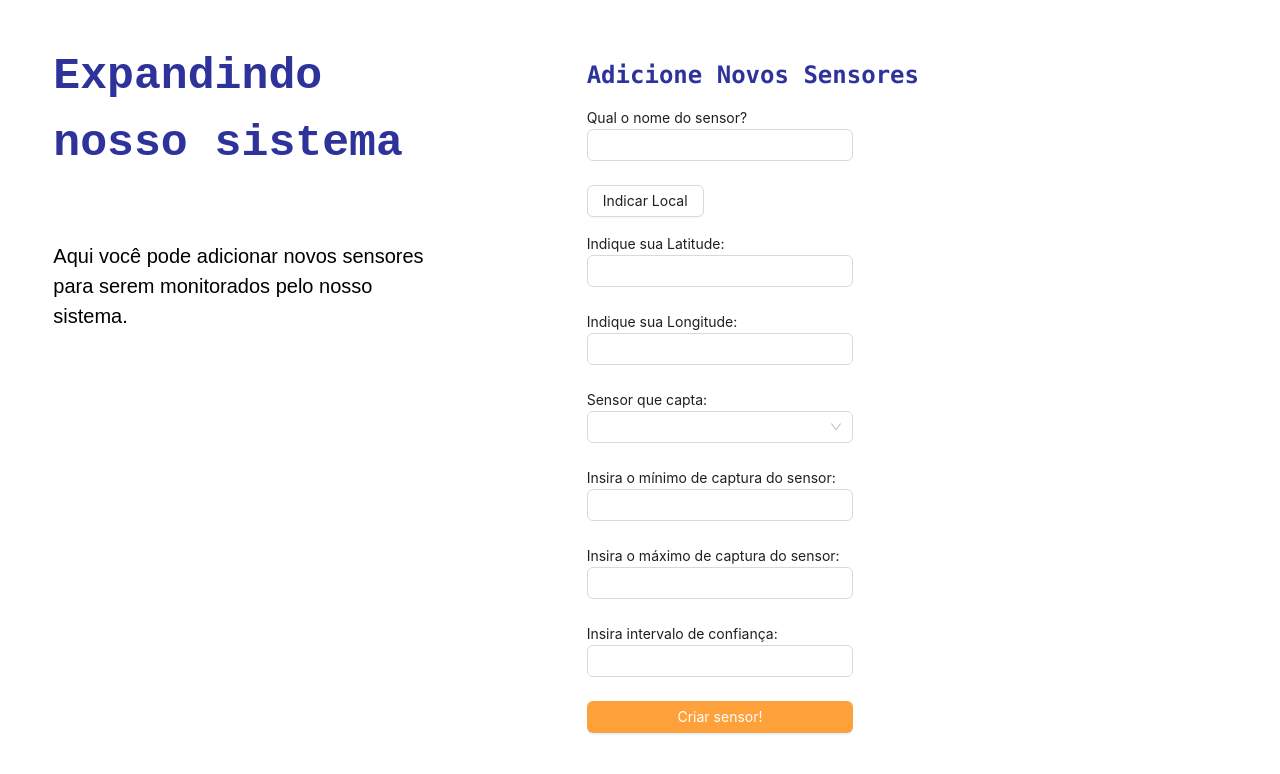
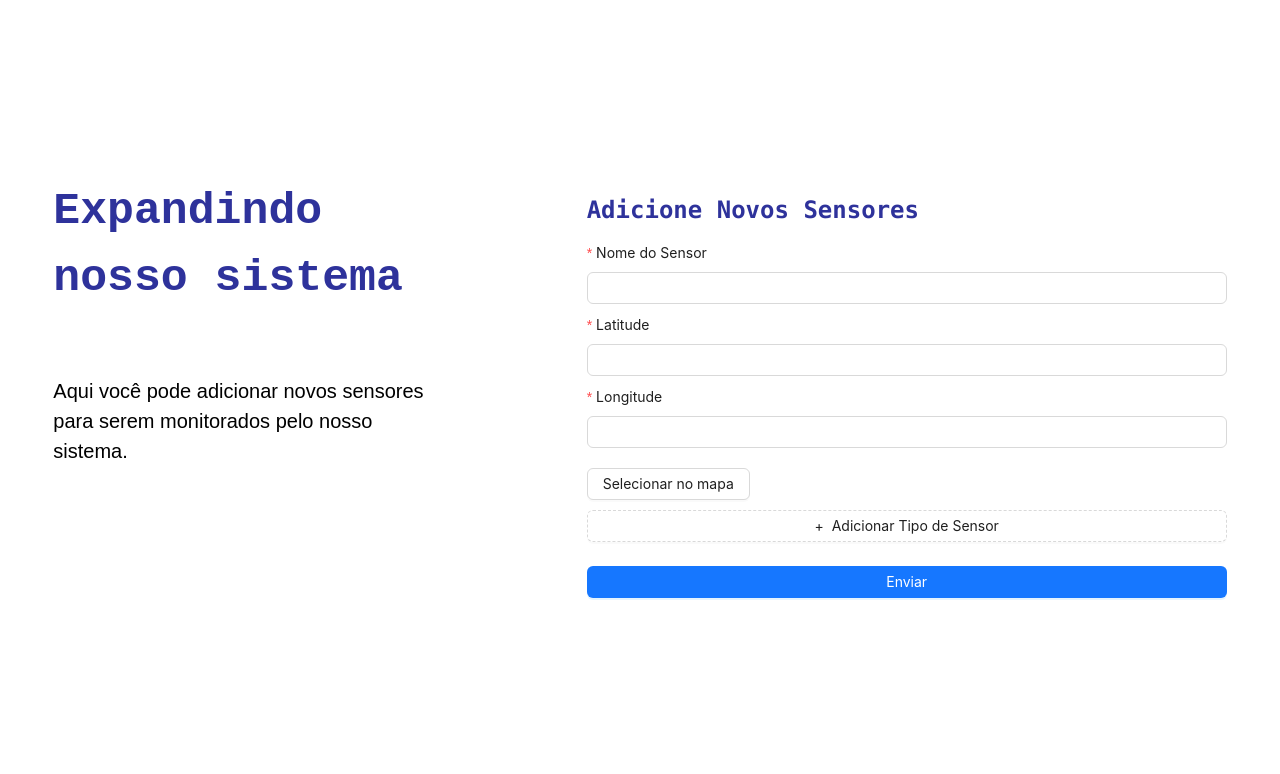
Before and after one commit to Inteli-College/2024-T0002-EC09-G04, a Next.js app in the folder frontend/: page /sensor in a window 1280 px wide. Shown: the top 774 px of the page. Built offline with nearby package versions, Linux system fonts and the light colour scheme.

Commit message:
refactor: sensor form

```diff
--- a/frontend/src/components/Sensor/SensorForm.jsx
+++ b/frontend/src/components/Sensor/SensorForm.jsx
@@ -1,222 +1,198 @@
 import React, { useState } from 'react';
-import { Form, Input, Button, Select, message } from "antd";
+import { Form, Input, Button, Select, message, Row, Col } from "antd";
 import axios from 'axios';
-import FormItem from "antd/lib/form/FormItem";
 import dynamic from 'next/dynamic';
 
 const MapComponentWithNoSSR = dynamic(() => import('@/components/Map/Map'), {
-  ssr: false, // Desativa a renderização do lado do servidor para este componente
+  ssr: false, // Isso desativa a renderização do lado do servidor para este componente
 });
 
 const SensorForm = () => {
-  const [successMessage, setSuccessMessage] = useState("");
+  const [form] = Form.useForm();
   const [showMap, setShowMap] = useState(false);
 
-  const [location, setLocation] = useState({ lat: -23.55052, lng: -46.633308 });
-
-  const [latitude, setLatitude] = useState('');
-  const [longitude, setLongitude] = useState('');
-
   const handleLocationSelect = (latlng) => {
-    setLocation(latlng);
-    setLatitude(latlng.lat);
-    setLongitude(latlng.lng);
-    console.log('Localização selecionada:', latlng);
+    form.setFieldsValue({
+      latitude: latlng.lat,
+      longitude: latlng.lng,
+    });
+    console.log('Localização Selecionada:', latlng);
   };
 
-  const onFinishFailed = () => {};
+  const onFinish = async (values) => {
+    try {
+      const { name, latitude, longitude, sensors } = values;
 
-  const handleSubmit = async (values) => {
-    try {
-      const { name, min, max, obj, z} = values;
+      const params = sensors.reduce((acc, sensor) => {
+        const { obj, min, max, z } = sensor;
+        acc[obj] = {
+          min: parseFloat(min),
+          max: parseFloat(max),
+          z: parseFloat(z),
+        };
+        return acc;
+      }, {});
 
-      const data =
-        {
-          "name": name,
-          "latitude": parseFloat(latitude),
-          "longitude": parseFloat(longitude),
-          "params": {
-            [obj]: {
-              "min": parseFloat(min),
-              "max": parseFloat(max),
-              "z": parseFloat(z),
-            },
-          }
-        }
+      const payload = {
+        name,
+        latitude: parseFloat(latitude),
+        longitude: parseFloat(longitude),
+        params,
+      };
 
-      console.log(data.params)
-      const response = await axios.post('http://localhost:8000/sensors', data);
+      console.log('Payload:', payload);
+
+      const response = await axios.post('http://localhost:8000/sensors', payload);
 
       if (response.status === 201) {
-        message.success("Sensor criado com sucesso!");
+        message.success('Sensor criado com sucesso!');
       }
     } catch (error) {
-      console.error('Erro ao criar sensor:', error);
+      console.error('Falha:', error);
+      message.error('Falha ao criar sensor.');
     }
+  };
+
+  const onFinishFailed = (errorInfo) => {
+    console.log('Falha:', errorInfo);
   };
 
   return (
     <div>
-      {successMessage && <p style={{ color: 'green' }}>{successMessage}</p>}
       <Form
-        name="basic"
-        labelCol={{
-          span: 8,
-        }}
-        wrapperCol={{
-          span: 16,
-        }}
-        style={{
-          maxWidth: 400,
-        }}
-        initialValues={{
-          remember: true,
-        }}
-        onFinish={handleSubmit}
+        form={form}
+        name="dynamic_sensor_form"
+        initialValues={{ remember: true }}
+        onFinish={onFinish}
         onFinishFailed={onFinishFailed}
         autoComplete="off"
+        layout="vertical"
       >
-        <p>Qual o nome do sensor?</p>
-        <FormItem
+        <Form.Item
           name="name"
+          label="Nome do Sensor"
+          rules={[{ required: true, message: 'Por favor, insira o nome do seu sensor!' }]}
+          style={{ margin: '10px 0' }}
+        >
+          <Input />
+        </Form.Item>
+
+        <Form.Item
+          name="latitude"
+          label="Latitude"
+          rules={[{ required: true, message: 'Por favor, insira a latitude!' }]}
+          style={{ margin: '10px 0' }}
+        >
+          <Input />
+        </Form.Item>
+
+        <Form.Item
+          name="longitude"
+          label="Longitude"
+          rules={[{ required: true, message: 'Por favor, insira a longitude!' }]}
+          style={{ margin: '10px 0' }}
+        >
+          <Input />
+        </Form.Item>
+
+        {!showMap && <Button onClick={() => setShowMap(true)} style={{ margin: '10px 0' }}>Selecionar no mapa</Button>}
+        {showMap && (
+          <>
+            <MapComponentWithNoSSR onLocationSelect={handleLocationSelect} />
+            <Button onClick={() => setShowMap(false)} style={{ margin: '10px 0' }}>
+              Fechar mapa
+            </Button>
+          </>
+        )}
+
+        <Form.List
+          name="sensors"
           rules={[
             {
-              required: true,
-              message: 'Por favor, digite o nome do seu sensor!',
+              validator: async (_, sensors) => {
+                if (!sensors || sensors.length < 1) {
+                  return Promise.reject(new Error('Por favor, adicione pelo menos um tipo de sensor.'));
+                }
+              },
             },
           ]}
         >
-          <Input className='w-full' />
-        </FormItem>
+          {(fields, { add, remove }) => (
+            <>
+              {fields.map((field, index) => (
+                <Row key={field.key} gutter={16} style={{ marginBottom: 20 }}>
+                  <Col span={6}>
+                    <Form.Item
+                      label="Tipo de Sensor"
+                      name={[field.name, 'obj']}
+                      fieldKey={[field.fieldKey, 'obj']}
+                      rules={[{ required: true, message: 'Por favor, selecione o tipo de sensor.' }]}
+                    >
+                      <Select placeholder="Selecione um tipo de sensor">
+                        <Select.Option value="CO2">CO2</Select.Option>
+                        <Select.Option value="CO">CO</Select.Option>
+                        <Select.Option value="NO2">NO2</Select.Option>
+                        <Select.Option value="MP10">MP10</Select.Option>
+                        <Select.Option value="MP25">MP2.5</Select.Option>
+                      </Select>
+                    </Form.Item>
+                  </Col>
 
-        {!showMap && <Button onClick={() => setShowMap(true)} style={{ marginBottom: 16 }}>Indicar Local</Button>}
+                  <Col span={6}>
+                    <Form.Item
+                      label="Valor Mínimo"
+                      name={[field.name, 'min']}
+                      fieldKey={[field.fieldKey, 'min']}
+                      rules={[{ required: true, message: 'Por favor, insira o valor mínimo.' }]}
+                    >
+                      <Input type="number" />
+                    </Form.Item>
+                  </Col>
 
-        {showMap && <Button onClick={() => setShowMap(false)} style={{ marginBottom: 16 }}>Informar Valores</Button>}
+                  <Col span={6}>
+                    <Form.Item
+                      label="Valor Máximo"
+                      name={[field.name, 'max']}
+                      fieldKey={[field.fieldKey, 'max']}
+                      rules={[{ required: true, message: 'Por favor, insira o valor máximo.' }]}
+                    >
+                      <Input type="number" />
+                    </Form.Item>
+                  </Col>
 
-        {showMap ? (
-          <div>
-            <MapComponentWithNoSSR onLocationSelect={handleLocationSelect} />
-          </div>
-        ) : (
-          <>
-            {
-              <div>
-                <p>Indique sua Latitude:</p>
-                <FormItem
-                  name="latitude"
-                  rules={[
-                    {
-                      required: true,
-                      message: 'Por favor, insira sua latitude!',
-                    },
-                  ]}
-                >
-                  <Input className='w-full' onChange={(e) => setLatitude(e.target.value)}/>
-                </FormItem>
+                  <Col span={6}>
+                    <Form.Item
+                      label="Intervalo de Confiança"
+                      name={[field.name, 'z']}
+                      fieldKey={[field.fieldKey, 'z']}
+                      rules={[{ required: true, message: 'Por favor, insira o intervalo de confiança.' }]}
+                    >
+                      <Input type="number" />
+                    </Form.Item>
+                  </Col>
 
-                <p>Indique sua Longitude:</p>
-                <FormItem
-                  name="longitude"
-                  rules={[
-                    {
-                      required: true,
-                      message: 'Por favor, digite sua longitude!',
-                    },
-                  ]}
-                >
-                  <Input className='w-full' onChange={(e) => setLongitude(e.target.value)}/>
-                </FormItem>
-              </div>
-            }
-          </>
-        )}
+                  <Col span={24}>
+                    <Button style={{ backgroundColor: '#ff5232', color: 'white' }} onClick={() => remove(field.name)}>
+                      Remover
+                    </Button>
+                  </Col>
+                </Row>
+              ))}
 
-        <p>Sensor que capta:</p>
-        <FormItem
-          name="obj"
-          rules={[
-            {
-              required: true,
-              message: 'Por favor, informe o tipo!',
-            },
-          ]}
-        >
-          <Select
-            initialvalues={{ name: "" }}
-            style={{ width: '100%' }}
-            options={[
-              {
-                value: 'CO2',
-                label: 'CO2',
-              },
-              {
-                value: 'CO',
-                label: 'CO',
-              },
-              {
-                value: 'NO2',
-                label: 'NO2',
-              },
-              {
-                value: 'MP10',
-                label: 'MP10',
-              },
-              {
-                value: 'MP25',
-                label: 'MP25',
-              },
-            ]}
-          />
-        </FormItem>
+              <Form.Item>
+                <Button type="dashed" onClick={() => add()} block icon="+">
+                  Adicionar Tipo de Sensor
+                </Button>
+              </Form.Item>
+            </>
+          )}
+        </Form.List>
 
-        <p>Insira o mínimo de captura do sensor:</p>
-        <FormItem
-          name="min"
-          rules={[
-            {
-              required: true,
-              message: 'Por favor, insira o valor mínimo do sensor',
-            },
-          ]}
-        >
-          <Input className='w-full' />
-        </FormItem>
-
-        <p>Insira o máximo de captura do sensor:</p>
-        <FormItem
-          name="max"
-          rules={[
-            {
-              required: true,
-              message: 'Por favor, insira o valor máximo do sensor',
-            },
-          ]}
-        >
-          <Input className='w-full' />
-        </FormItem>
-
-        <p>Insira intervalo de confiança:</p>
-        <FormItem
-          name="z"
-          rules={[
-            {
-              required: true,
-              message: 'Por favor, insira o intervalo de confiança',
-            },
-          ]}
-        >
-          <Input className='w-full' />
-        </FormItem>
-
-        <FormItem
-          wrapperCol={{
-            span: 16,
-          }}
-        >
-          <Button type="primary" htmlType="submit" style={{ width: '100%', backgroundColor: '#FFA13A', color: 'white' }}>
-            Criar sensor!
+        <Form.Item>
+          <Button type="primary" htmlType="submit" style={{ width: '100%', backgroundColor: '#FFA13A !important', color: 'white' }}>
+            Enviar
           </Button>
-        </FormItem>
+        </Form.Item>
       </Form>
     </div>
   );
```
